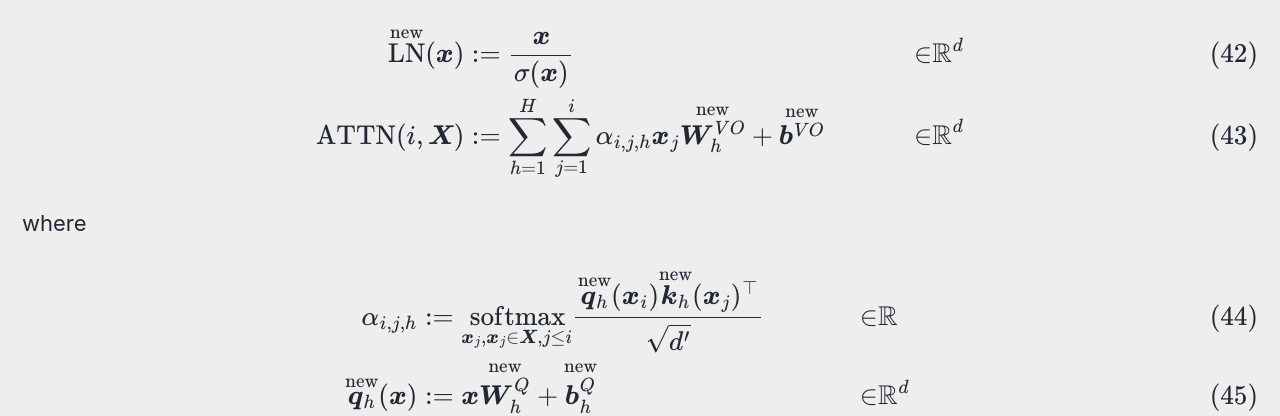
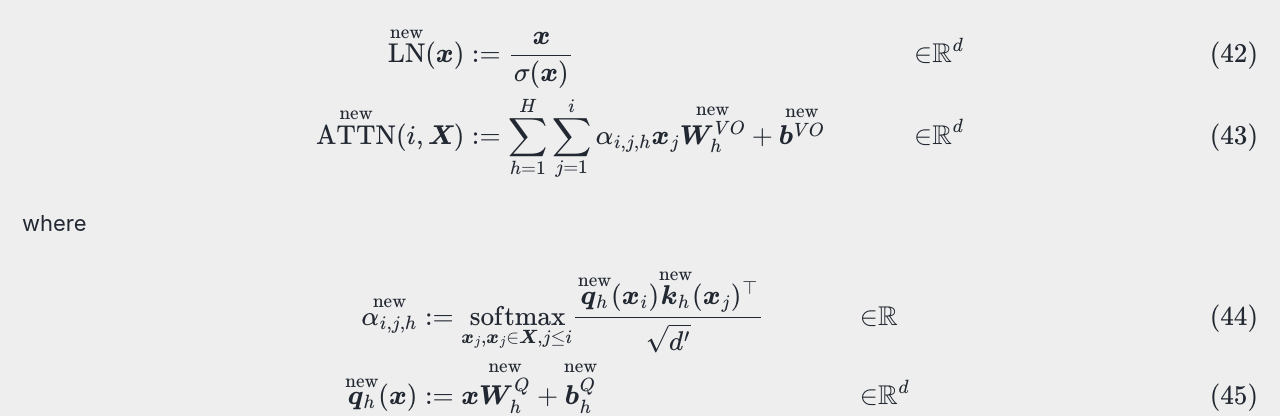
Before and after one commit to gokamoda/gokamoda.github.io, a Jekyll site: the page built from collections/_notes/fold-weights.md, in a window 1280 px wide and 1400 px high, scrolled down 4645 px. Shown: the part 233-649 px from the top of the window. Built offline with Jekyll 4.4.1, drawn with Linux system fonts in a browser that asks for light colours; cached includes are drawn as plain includes; some web fonts are replaced; formulas are drawn with MathJax 3; some of the changed text lies outside the part shown.

```diff
--- a/collections/_notes/fold-weights.md
+++ b/collections/_notes/fold-weights.md
@@ -205,7 +205,7 @@
 $$
 \begin{align}
     \overset{\text{new}}{\text{LN}}(\bm{x}) &:= \frac{\bm{x}}{\sigma(\bm{x})} &\hspace{1em}\in&\mathbb{R}^d\\
-    \text{ATTN}(i, \bm{X})
+    \overset{\text{new}}{\text{ATTN}}(i, \bm{X})
         &:= \sum_{h=1}^H \sum_{j=1}^i \alpha_{i, j, h} \bm{x}_j\overset{\text{new}}{\bm{W}^{VO}_h} + \overset{\text{new}}{\bm{b}^{VO}} &\hspace{1em}\in&\mathbb{R}^d\\
 \end{align}
 $$
@@ -214,7 +214,7 @@
 
 $$
 \begin{align}
-    \alpha_{i, j, h} &:= \underset{\bm{x}_j,\bm{x}_j \in \bm{X}, j \leq i}{\text{softmax}}\frac{\overset{\text{new}}{\bm{q}_h}(\bm{x}_i)\overset{\text{new}}{\bm{k}_h}(\bm{x}_j)^\top}{\sqrt{d'}} &\hspace{1em}\in&\mathbb{R}\\
+    \overset{\text{new}}{\alpha_{i, j, h}} &:= \underset{\bm{x}_j,\bm{x}_j \in \bm{X}, j \leq i}{\text{softmax}}\frac{\overset{\text{new}}{\bm{q}_h}(\bm{x}_i)\overset{\text{new}}{\bm{k}_h}(\bm{x}_j)^\top}{\sqrt{d'}} &\hspace{1em}\in&\mathbb{R}\\
     \overset{\text{new}}{\bm{q}_h}(\bm{x}) &:= \bm{x}\overset{\text{new}}{\bm{W}^Q_h} + \overset{\text{new}}{\bm{b}^Q_h} &\hspace{1em}\in&\mathbb{R}^d\\
     \overset{\text{new}}{\bm{k}_h}(\bm{x}) &:= \bm{x}\overset{\text{new}}{\bm{W}^K_h} + \overset{\text{new}}{\bm{b}^K_h} &\hspace{1em}\in&\mathbb{R}^d\\
     \overset{\text{new}}{\bm{W}^Q_h} &:= \left(\bm{I}-\frac{1}{d}\bm{1}^\top\bm{1}\right)\diag{\bm{\gamma}}\bm{W}^Q_h &\hspace{1em}\in&\mathbb{R}^{d \times d}\\
```
Also changed, not shown: other parts of collections/_notes/fold-weights.md (+1 -1 lines), collections/_notes/layernorm.md (+0 -11 lines), collections/_notes/pca.md (+1 -1 lines), assets/img/folding-weights.png (added).
